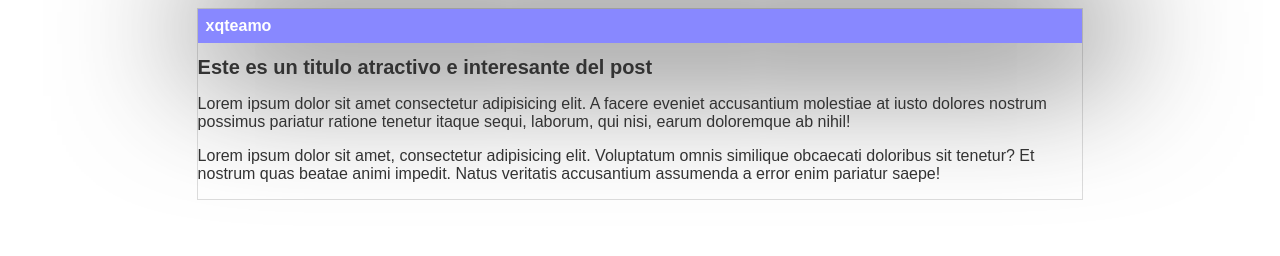
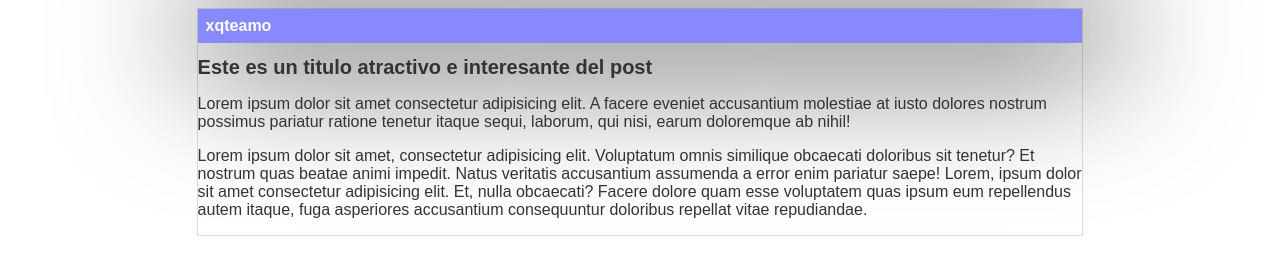
Before and after one commit to jbaxax/blog, a plain HTML site: page index.html in a window 1280 px wide. Drawn offline with Linux system fonts and the light colour scheme.

Commit message:
agregando otro lorem

```diff
--- a/index.html
+++ b/index.html
@@ -20,6 +20,7 @@
         </p>
         <p>
             Lorem ipsum dolor sit amet, consectetur adipisicing elit. Voluptatum omnis similique obcaecati doloribus sit tenetur? Et nostrum quas beatae animi impedit. Natus veritatis accusantium assumenda a error enim pariatur saepe!
+            Lorem, ipsum dolor sit amet consectetur adipisicing elit. Et, nulla obcaecati? Facere dolore quam esse voluptatem quas ipsum eum repellendus autem itaque, fuga asperiores accusantium consequuntur doloribus repellat vitae repudiandae.
         </p>
 
     </div>
```
